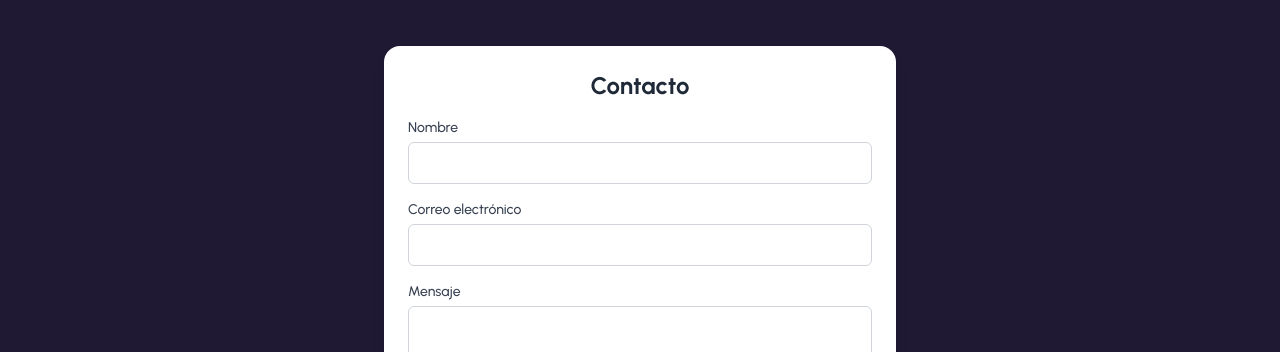
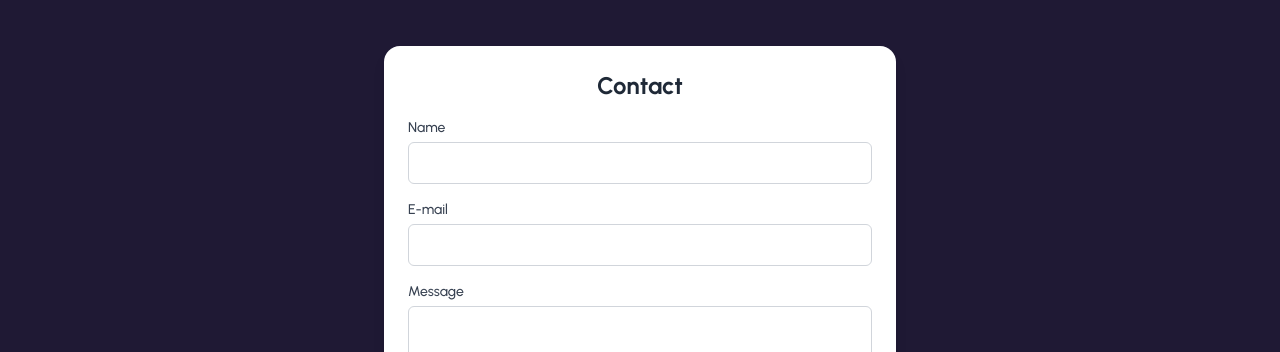
Before and after one commit to FelipePelletier/PortfolioPelletier, a Next.js app: page /contact in a window 1280 px wide. Shown: the part 146-498 px from the top of the page. Built offline with nearby package versions, Linux system fonts and the light colour scheme.

Commit message:
traducido al ingles contact page

```diff
--- a/components/contact-form.tsx
+++ b/components/contact-form.tsx
@@ -44,7 +44,7 @@ const ContactFormulario = () => {
   return (
     <div className="max-w-lg mx-auto p-6 bg-white dark:bg-gray-900 shadow-lg rounded-2xl">
       <h2 className="text-2xl font-bold mb-4 text-center text-gray-800 dark:text-gray-100">
-        Contacto
+        Contact
       </h2>
       <form onSubmit={handleSubmit} className="flex flex-col gap-4">
         <div>
@@ -52,7 +52,7 @@ const ContactFormulario = () => {
             className="block text-sm font-medium mb-1 text-gray-700 dark:text-gray-200"
             htmlFor="name"
           >
-            Nombre
+            Name
           </label>
           <input
             id="name"
@@ -70,7 +70,7 @@ const ContactFormulario = () => {
             className="block text-sm font-medium mb-1 text-gray-700 dark:text-gray-200"
             htmlFor="email"
           >
-            Correo electrónico
+            E-mail
           </label>
           <input
             id="email"
@@ -88,7 +88,7 @@ const ContactFormulario = () => {
             className="block text-sm font-medium mb-1 text-gray-700 dark:text-gray-200"
             htmlFor="message"
           >
-            Mensaje
+            Message
           </label>
           <textarea
             id="message"
```
